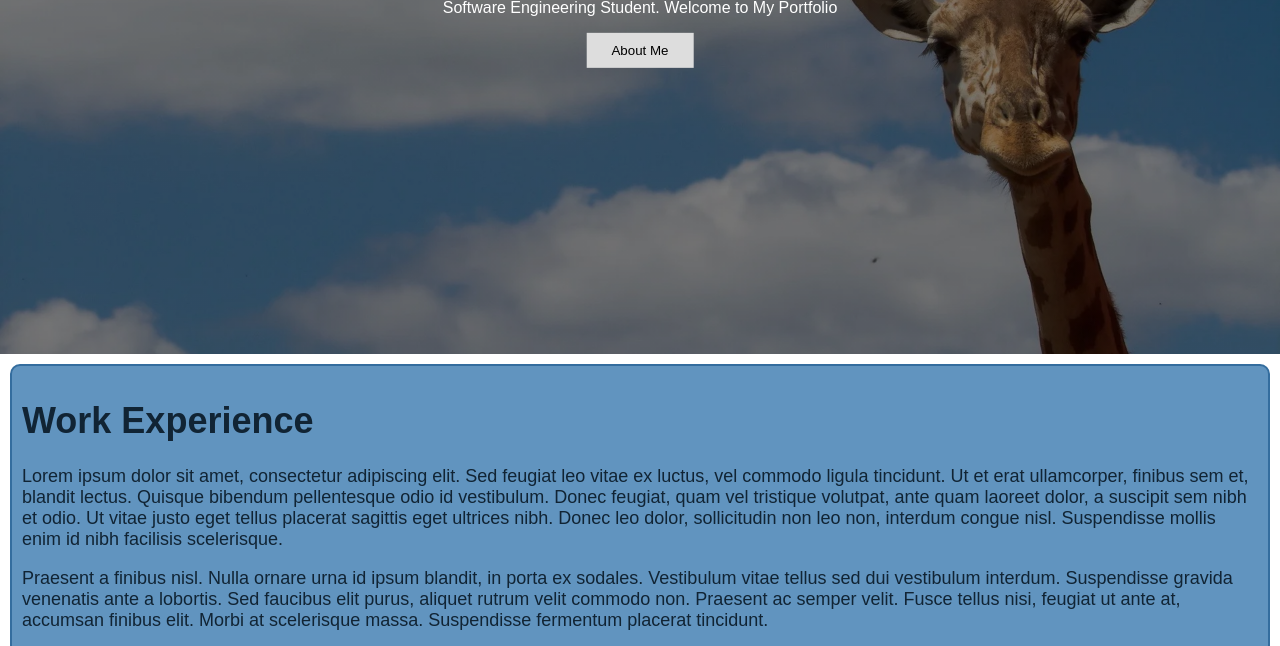
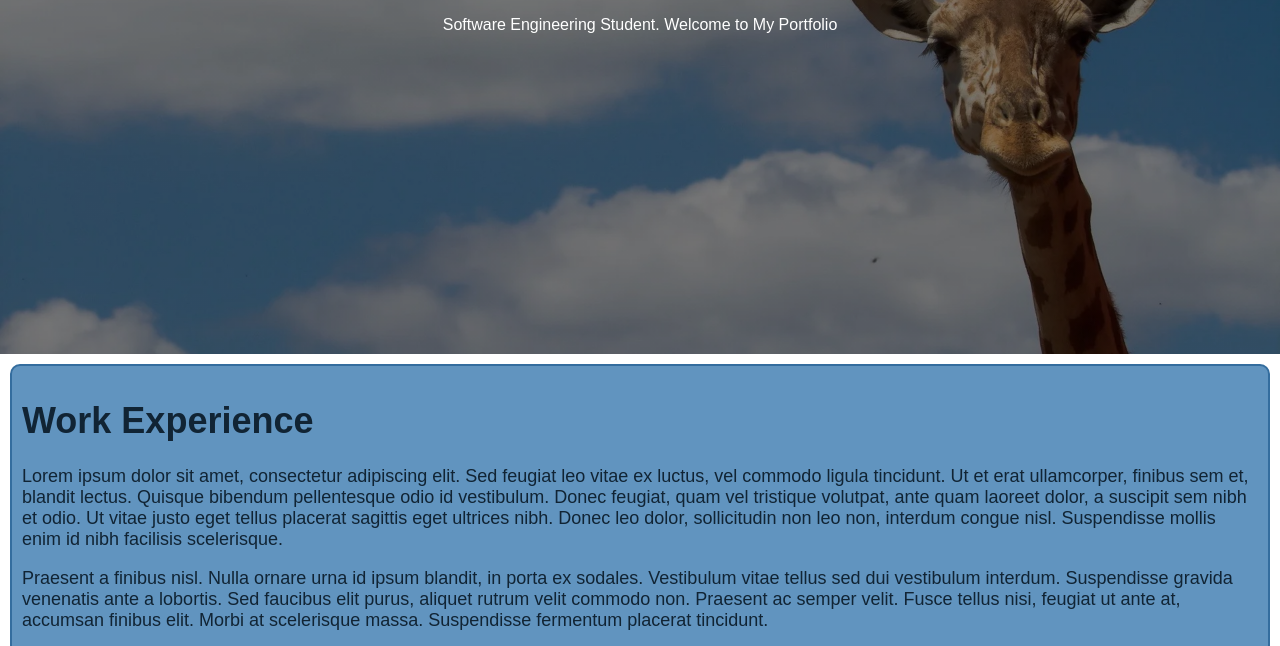
Before and after one commit to htaylo54/htaylo54.github.io, a plain HTML site: page index.html in a window 1280 px wide. Shown: the part 454-1100 px from the top of the page. Drawn offline with Linux system fonts and the light colour scheme.

Commit message:
Update index.html

```diff
--- a/index.html
+++ b/index.html
@@ -51,21 +51,6 @@ body, html {
   color: white;
 }
 
-.hero-text button {
-  border: none;
-  outline: 0;
-  display: inline-block;
-  padding: 10px 25px;
-  color: black;
-  background-color: #ddd;
-  text-align: center;
-  cursor: pointer;
-}
-
-.hero-text button:hover {
-  background-color: #555;
-  color: white;
-}
 </style>
 </head>
 <body>
@@ -82,7 +67,6 @@ body, html {
   <div class="hero-text">
     <h1 style="font-size:48px">Hannah Taylor</h1>
     <p>Software Engineering Student. Welcome to My Portfolio</p>
-    <button>About Me</button>
   </div>
 </div>
 
```
